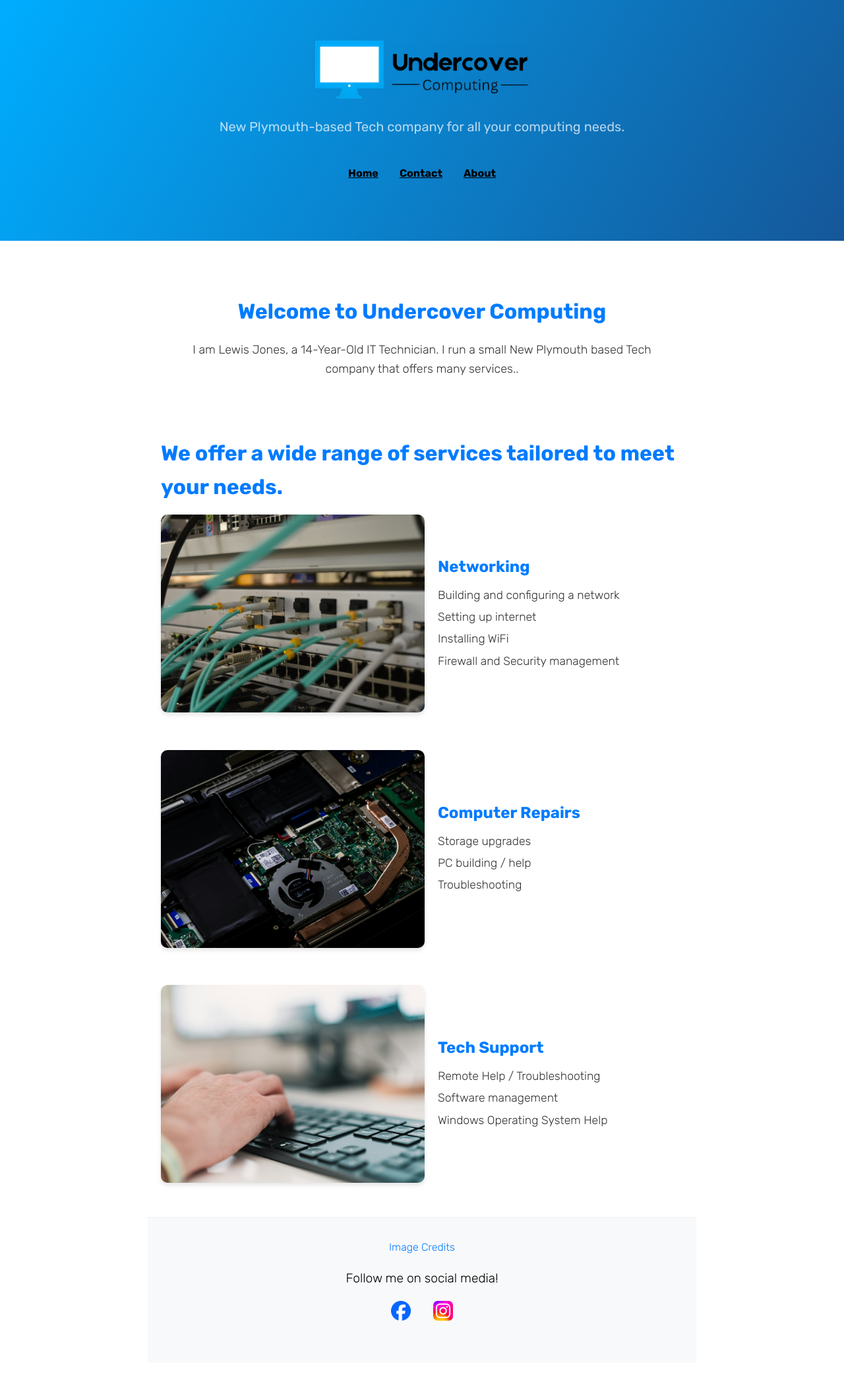
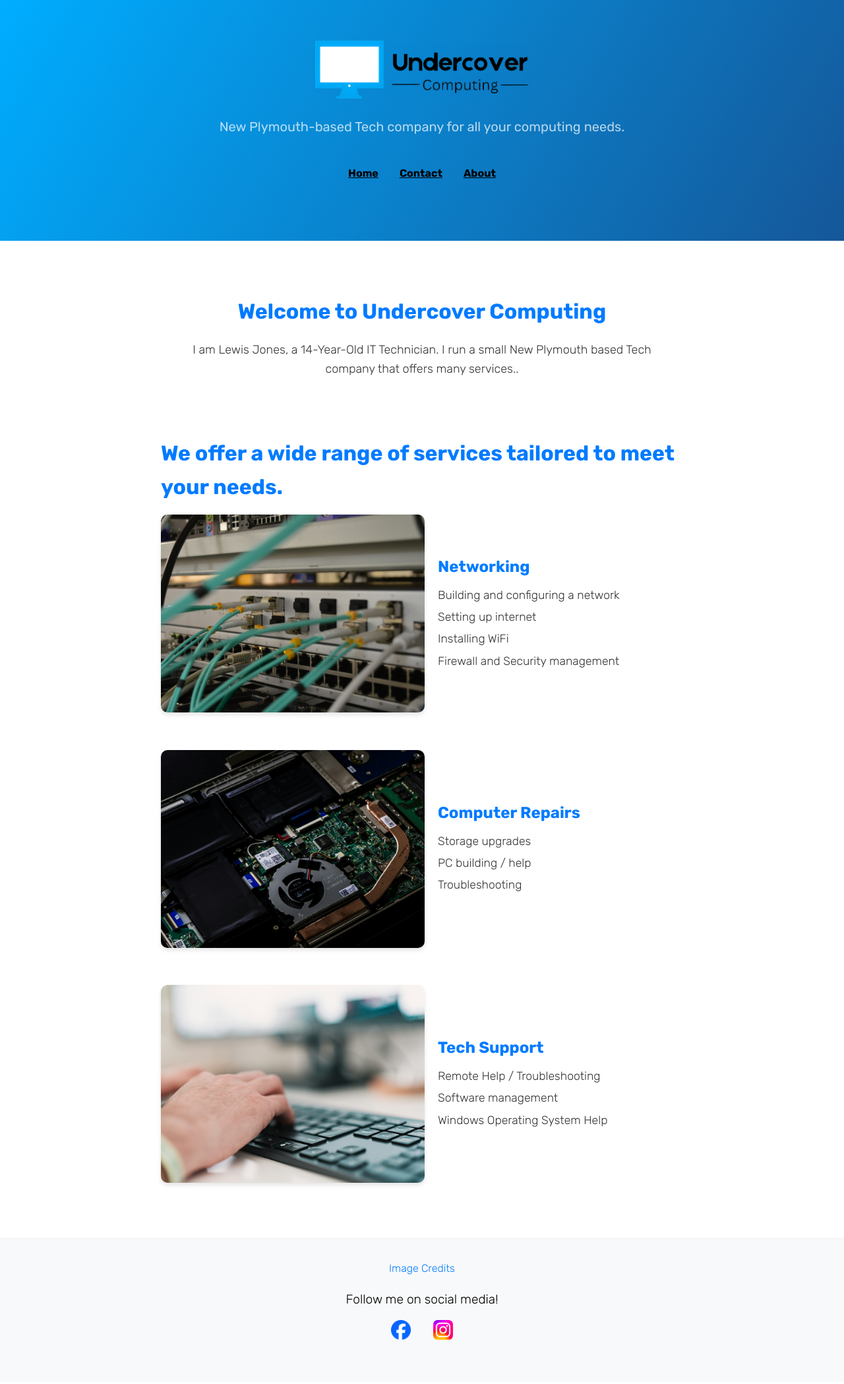
Before and after one commit to UndercoverComputing/undercovercomputing.com, a Jekyll site: the page index.html, which Jekyll copies as it is, in a window 1280 px wide. Shown: the whole page at 66% size. Built offline with Jekyll 4.4.1, drawn with Linux system fonts in a browser that asks for light colours.

Commit message:
moved footer outside main

```diff
--- a/index.html
+++ b/index.html
@@ -94,24 +94,23 @@
                 </div>
             </section>
         </section>
+    </main>
 
     <!-- Footer -->
     <footer class="site-footer">
         <a href="https://undercovercomputing.com/credits" class="credits-nav-link">Image Credits</a>
         <p>Follow me on social media!</p>
         <ul class="social-links">
-                <li><a href="https://www.facebook.com/UndercoverComputing/" target="_blank"><img src="images/facebook.png" alt="Facebook"></a></li>
-                <li><a href="https://www.instagram.com/undercovercomputing/" target="_blank"><img src="images/instagram.png" alt="Instagram"></a></li>
+            <li><a href="https://www.facebook.com/UndercoverComputing/" target="_blank" aria-label="Facebook"><img src="images/facebook.png" alt="Facebook"></a></li>
+            <li><a href="https://www.instagram.com/undercovercomputing/" target="_blank" aria-label="Instagram"><img src="images/instagram.png" alt="Instagram"></a></li>
         </ul>
     </footer>
-    </main>
 
+    <!-- Scripts -->
     <script src="/script.js"></script>
-
-    <!-- Google tag (gtag.js) -->
     <script>
         window.dataLayer = window.dataLayer || [];
-        function gtag() { dataLayer.push(arguments); }
+        function gtag(){dataLayer.push(arguments);}
         gtag('js', new Date());
         gtag('config', 'G-JW2357S3TQ');
     </script>
```
Also changed, not shown: contact.html (+5 -5 lines). Lines whose indentation alone changed are shown as unchanged.
